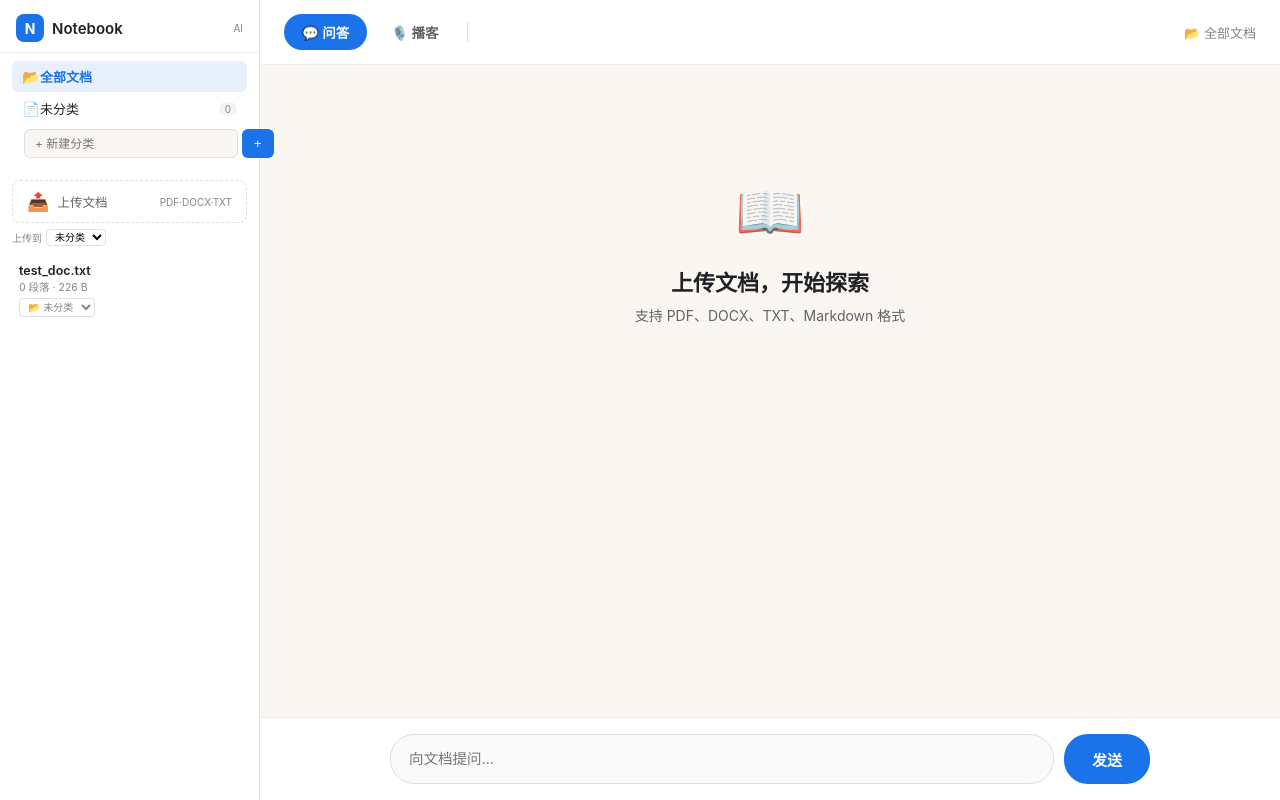
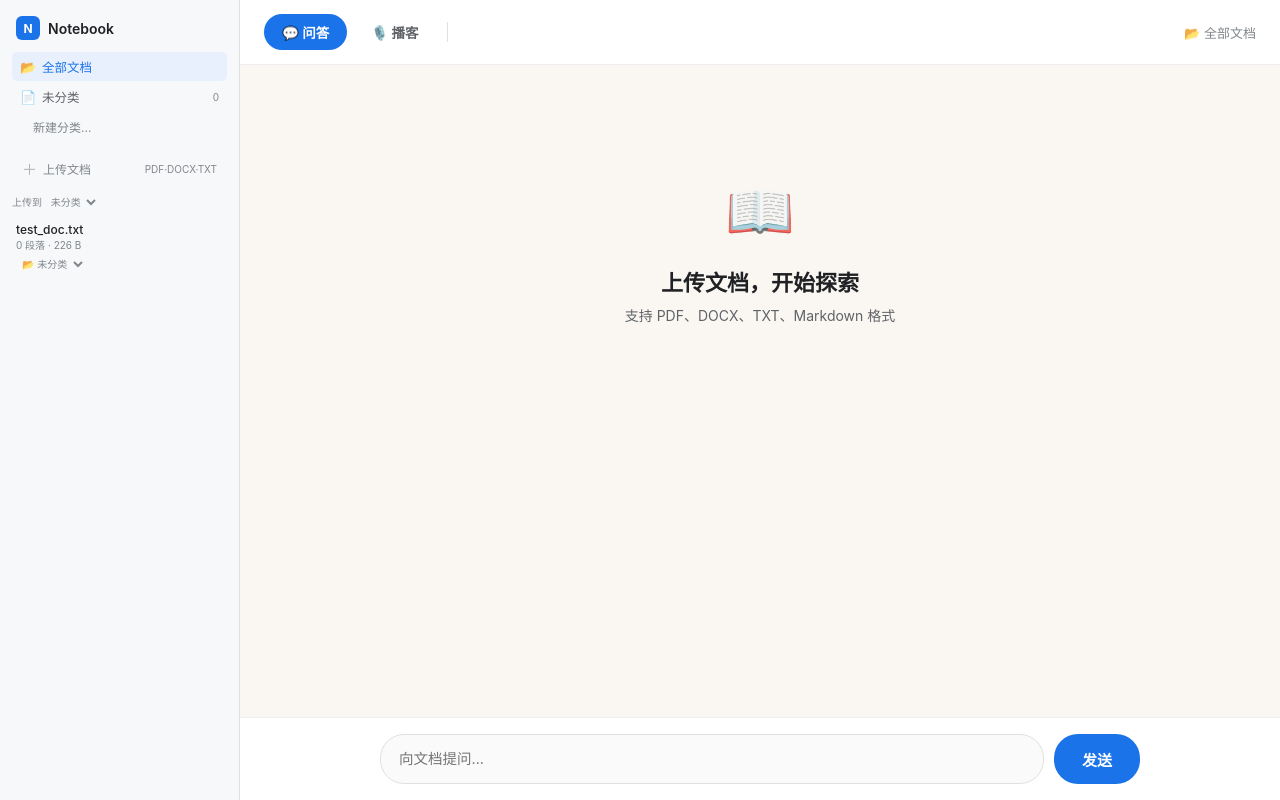
Before and after one commit to SxLiuYu/notebook-app, a Flask app: page / in a window 1280 px wide. Run offline with Flask 3, Linux system fonts and the light colour scheme; data that the repository does not hold is empty; some libraries are stand-ins or nearby versions.

Commit message:
style: 侧栏极简重设计 — Notion风格,透明输入框,悬浮按钮,淡色背景

```diff
--- a/templates/index.html
+++ b/templates/index.html
@@ -28,78 +28,87 @@ body{font-family:var(--font);background:var(--bg);color:var(--text);min-height:1
 
 /* SIDEBAR */
 .sidebar{
-  width:260px;background:var(--card);border-right:1px solid var(--border);
+  width:240px;background:#f7f8fa;border-right:1px solid var(--border);
   height:100vh;display:flex;flex-direction:column;flex-shrink:0
 }
 .sidebar-brand{
-  padding:14px 16px 10px;display:flex;align-items:center;gap:8px;
-  border-bottom:1px solid var(--border-light)
+  padding:16px 16px 12px;display:flex;align-items:center;gap:8px
 }
-.sidebar-brand .logo{width:28px;height:28px;background:var(--accent);border-radius:8px;
-  display:flex;align-items:center;justify-content:center;color:#fff;font-size:14px;font-weight:700}
-.sidebar-brand h1{font-size:15px;font-weight:600;color:var(--text)}
+.sidebar-brand .logo{
+  width:24px;height:24px;background:var(--accent);border-radius:6px;
+  display:flex;align-items:center;justify-content:center;color:#fff;font-size:12px;font-weight:700
+}
+.sidebar-brand h1{font-size:14px;font-weight:600;color:var(--text)}
 .sidebar-brand .ver{font-size:10px;color:var(--text3);margin-left:auto}
 
 /* Folders */
-.folder-section{padding:8px 12px}
+.folder-section{padding:0 12px}
 .folder-item{
-  display:flex;align-items:center;padding:6px 10px;border-radius:6px;
-  cursor:pointer;font-size:13px;color:var(--text);transition:background .15s;margin-bottom:1px
+  display:flex;align-items:center;padding:5px 8px;border-radius:5px;
+  cursor:pointer;font-size:12.5px;color:var(--text2);transition:all .12s;
+  margin-bottom:1px
 }
-.folder-item:hover{background:#f1f3f4}
-.folder-item.active{background:var(--accent-light);color:var(--accent);font-weight:600}
-.folder-item .ficon{font-size:14px;width:18px;text-align:center;flex-shrink:0}
+.folder-item:hover{background:#eaecf0;color:var(--text)}
+.folder-item.active{background:#e8f0fe;color:var(--accent);font-weight:500}
+.folder-item .ficon{font-size:13px;width:16px;text-align:center;flex-shrink:0;margin-right:6px}
 .folder-item .fname{flex:1;white-space:nowrap;overflow:hidden;text-overflow:ellipsis}
-.folder-item .fcount{font-size:10px;color:var(--text3);background:#f1f3f4;padding:1px 6px;border-radius:8px;flex-shrink:0}
-.folder-item.active .fcount{background:#d2e3fc;color:var(--accent)}
-.folder-item .fdel{color:#ea4335;opacity:0;font-size:12px;padding:2px;transition:opacity .15s}
-.folder-item:hover .fdel{opacity:.6}
+.folder-item .fcount{font-size:10px;color:var(--text3);flex-shrink:0}
+.folder-item.active .fcount{color:var(--accent)}
+.folder-item .fdel{color:#ea4335;opacity:0;font-size:11px;padding:2px;transition:opacity .12s}
+.folder-item:hover .fdel{opacity:.5}
 .folder-item .fdel:hover{opacity:1}
-.new-folder{display:flex;gap:4px;padding:4px 12px 8px}
+.new-folder{display:flex;gap:4px;padding:2px 12px 10px}
 .new-folder input{
-  flex:1;padding:6px 10px;border-radius:6px;border:1px solid var(--border);
-  font-size:12px;font-family:var(--font);outline:none;background:var(--bg)
+  flex:1;padding:5px 8px;border-radius:5px;border:1px solid transparent;
+  font-size:12px;font-family:var(--font);outline:none;background:transparent;color:var(--text3)
 }
-.new-folder input:focus{border-color:var(--accent);background:#fff}
+.new-folder input:focus{border-color:var(--accent);background:#fff;color:var(--text)}
+.new-folder input::placeholder{color:var(--text3)}
 .new-folder button{
-  padding:6px 12px;background:var(--accent);color:#fff;border:none;
-  border-radius:6px;font-size:13px;cursor:pointer
+  padding:5px 10px;background:var(--accent);color:#fff;border:none;
+  border-radius:5px;font-size:12px;cursor:pointer;opacity:0;transition:opacity .15s
 }
-.new-folder button:hover{background:var(--accent-dark)}
+.new-folder:focus-within button,.new-folder:hover button{opacity:1}
 
 /* Upload */
 .upload-zone{
-  margin:6px 12px;padding:10px 14px;border:1.5px dashed var(--border);border-radius:8px;
-  text-align:center;cursor:pointer;transition:all .2s;display:flex;align-items:center;gap:8px
+  margin:0 12px 8px;padding:7px 10px;border-radius:6px;
+  cursor:pointer;transition:all .15s;display:flex;align-items:center;gap:6px;
+  background:transparent;color:var(--text3);font-size:12px
 }
-.upload-zone:hover{border-color:var(--accent);background:var(--accent-light)}
-.upload-zone .uz-icon{font-size:18px}
-.upload-zone .uz-text{font-size:12.5px;color:var(--text2);font-weight:500;flex:1;text-align:left}
-.upload-zone .uz-hint{font-size:10px;color:var(--text3)}
+.upload-zone:hover{background:#eaecf0;color:var(--text)}
+.upload-zone .uz-icon{font-size:15px;opacity:.6}
+.upload-zone .uz-text{font-size:12px;font-weight:400}
+.upload-zone .uz-hint{display:none}
 .upload-zone input{display:none}
-.upload-folder-row{padding:0 12px 8px;font-size:10px;color:var(--text3);display:flex;align-items:center;gap:4px}
-.upload-folder-row select{font-size:10px;padding:1px 4px;border-radius:4px;border:1px solid var(--border);background:var(--card)}
+.upload-folder-row{padding:0 12px 6px;font-size:10px;color:var(--text3)}
+.upload-folder-row select{font-size:10px;padding:1px 2px;border:none;background:transparent;color:var(--text3);outline:none}
 
 /* Doc list */
 .doc-list{flex:1;overflow-y:auto;padding:0 8px 8px}
-.doc-list::-webkit-scrollbar{width:4px}
-.doc-list::-webkit-scrollbar-thumb{background:#dadce0;border-radius:4px}
+.doc-list::-webkit-scrollbar{width:3px}
+.doc-list::-webkit-scrollbar-thumb{background:#dadce0;border-radius:3px}
 .doc-item{
-  padding:8px 10px;border-radius:6px;cursor:pointer;margin-bottom:2px;
-  border:1.5px solid transparent;transition:all .15s;position:relative
+  padding:6px 8px;border-radius:5px;cursor:pointer;margin-bottom:1px;
+  transition:all .12s;position:relative
 }
-.doc-item:hover{background:#f8f9fa}
-.doc-item.active{background:var(--accent-light);border-color:var(--accent)}
-.doc-item .doc-title{font-size:12.5px;font-weight:600;color:var(--text);margin-bottom:1px;
+.doc-item:hover{background:#eaecf0}
+.doc-item.active{background:#e8f0fe}
+.doc-item .doc-title{font-size:12px;font-weight:500;color:var(--text);margin-bottom:0;
   white-space:nowrap;overflow:hidden;text-overflow:ellipsis}
-.doc-item .doc-meta{font-size:10.5px;color:var(--text3)}
+.doc-item.active .doc-title{color:var(--accent)}
+.doc-item .doc-meta{font-size:10px;color:var(--text3)}
 .doc-item .doc-del{
-  position:absolute;top:6px;right:6px;color:#ea4335;font-size:11px;cursor:pointer;
-  opacity:0;transition:opacity .15s
+  position:absolute;top:4px;right:4px;color:#ea4335;font-size:10px;cursor:pointer;
+  opacity:0;transition:opacity .12s
 }
-.doc-item:hover .doc-del{opacity:.7}
+.doc-item:hover .doc-del{opacity:.5}
 .doc-item .doc-del:hover{opacity:1}
-.doc-item .doc-folder-sel{margin-top:4px;font-size:10px;padding:2px 4px;border-radius:4px;border:1px solid var(--border);background:var(--card);color:var(--text3)}
+.doc-item .doc-folder-sel{
+  margin-top:3px;font-size:10px;padding:1px 2px;border:none;background:transparent;
+  color:var(--text3);outline:none;cursor:pointer;max-width:100%
+}
+
 /* MAIN */
 .main{flex:1;display:flex;flex-direction:column;height:100vh;min-width:0}
 .main-header{
@@ -302,7 +311,7 @@ body{font-family:var(--font);background:var(--bg);color:var(--text);min-height:1
 }
 /* Tablet */
 @media (min-width:769px) and (max-width:1024px){
-  .sidebar{width:220px}
+  .sidebar{width:200px}
   .chat-layout .chat-knowledge{width:260px;min-width:220px}
   .chat-inner,.podcast-inner{padding:24px 20px}
 }
@@ -315,26 +324,23 @@ body{font-family:var(--font);background:var(--bg);color:var(--text);min-height:1
   <div class="sidebar-brand">
     <div class="logo">N</div>
     <h1>Notebook</h1>
-    <span class="ver">AI</span>
   </div>
 
   <div class="folder-section">
     <div id="folder-list"></div>
     <div class="new-folder">
-      <input id="new-folder-name" placeholder="+ 新建分类" onkeydown="if(event.key==='Enter')createFolder()">
+      <input id="new-folder-name" placeholder="新建分类..." onkeydown="if(event.key==='Enter')createFolder()">
       <button onclick="createFolder()">+</button>
     </div>
   </div>
 
   <div class="upload-zone" onclick="document.getElementById('file-input').click()">
-    <div class="uz-icon">📤</div>
+    <div class="uz-icon">＋</div>
     <div class="uz-text">上传文档</div>
-    <div class="uz-hint">PDF·DOCX·TXT</div>
+    <div style="margin-left:auto;font-size:10px;color:var(--text3)">PDF·DOCX·TXT</div>
     <input type="file" id="file-input" accept=".txt,.md,.pdf,.docx,.csv,.json" onchange="uploadFile(this)">
   </div>
-  <div class="upload-folder-row">
-    上传到 <select id="upload-folder-sel"><option value="">未分类</option></select>
-  </div>
+  <div class="upload-folder-row">上传到 <select id="upload-folder-sel"><option value="">未分类</option></select></div>
 
   <div class="doc-list" id="doc-list"></div>
 </div><div class="main">
```
